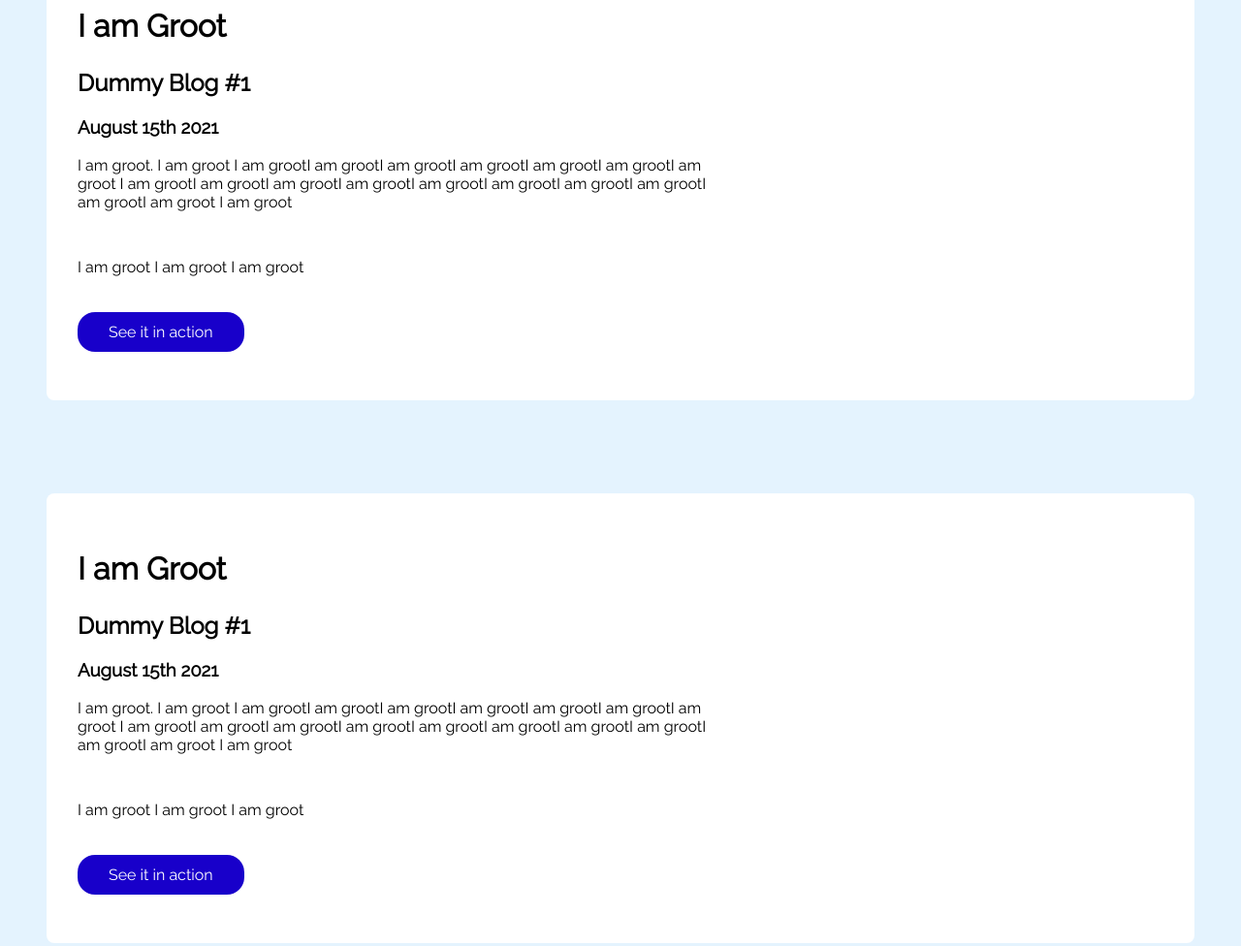
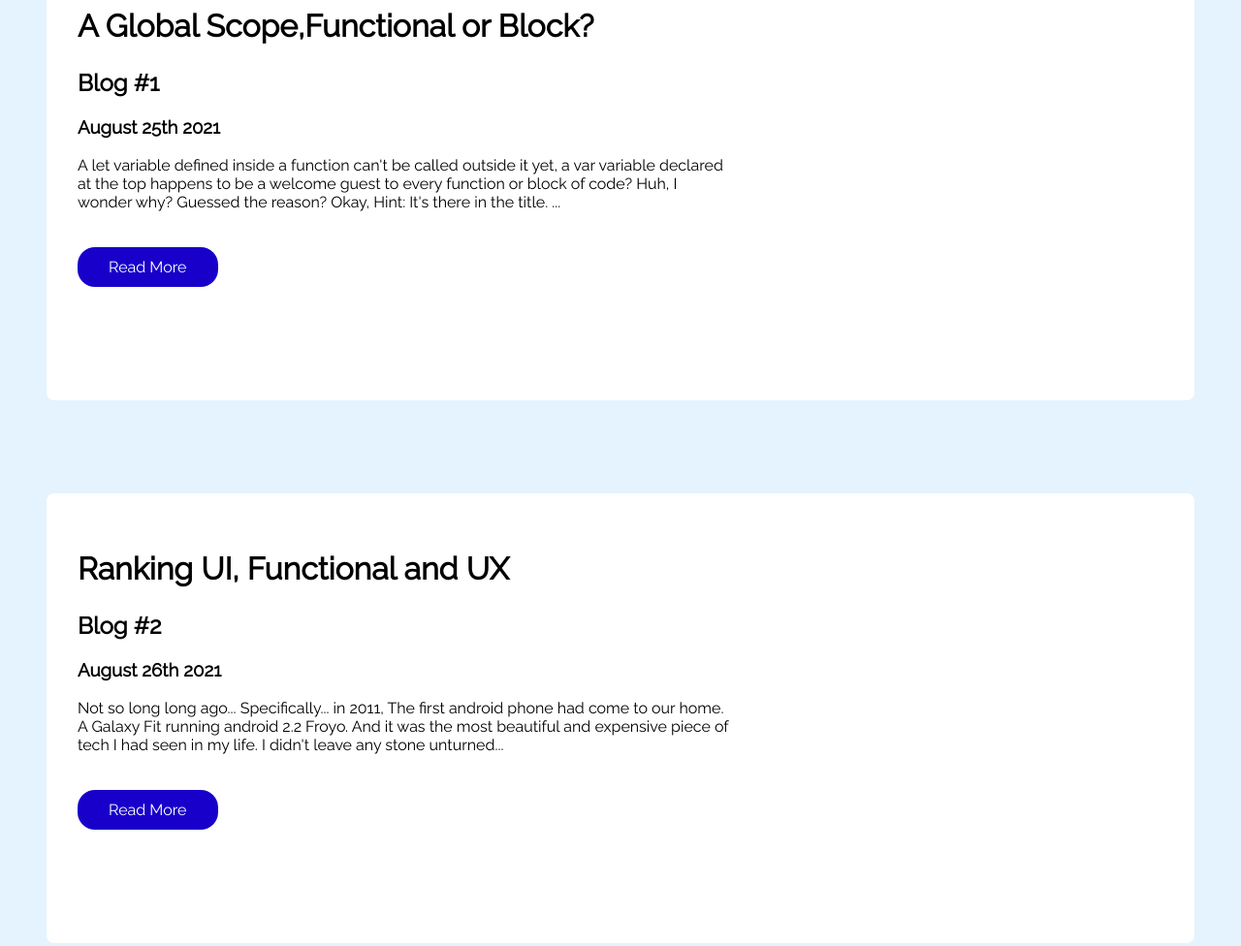
Before and after one commit to srejitk/neogcamp-portfolio, a website built with Parcel: page blogs.html in a window 1280 px wide. Shown: the part 800-1776 px from the top of the page at 97% size. Built offline with nearby package versions, Linux system fonts and the light colour scheme.

Commit message:
doc: Added Blogs

```diff
--- a/blogs.html
+++ b/blogs.html
@@ -45,18 +45,28 @@
             </div>
           </div>
         </div>
-      <section class="blog-one">
+        <section class="blog-one">
           <div class="blog-details">
-            <h1>I am Groot</h1>
-            <h2>Dummy Blog #1</h2>
-            <h3>August 15th 2021</h3>
+            <h1>A Global Scope,Functional or Block?</h1>
+            <h2>Blog #1</h2>
+            <h3>August 25th 2021</h3>
             <p>
-               I am groot. I am groot I am grootI am grootI am grootI am grootI am grootI am grootI am groot
-               I am grootI am grootI am grootI am grootI am grootI am grootI am grootI am grootI am grootI am groot
-               I am groot
+              A let variable defined inside a function can't be called outside it yet, a var variable declared at the top happens to be a welcome guest to every function or block of code? Huh, I wonder why? Guessed the reason? Okay, Hint: It's there in the title. ...
             </p>
-            <p>I am groot I am groot I am groot</p>
-            <a class="link link-primary" href="/blog-post-1.html">See it in action</a>
+
+            <a class="link link-primary" href="https://srejitk.hashnode.dev/a-global-scope-a-functional-or-a-block">Read More</a>
+          </div>
+        </section>
+        <section class="blog-one">
+          <div class="blog-details">
+            <h1>Ranking UI, Functional and UX</h1>
+            <h2>Blog #2</h2>
+            <h3>August 26th 2021</h3>
+            <p>
+              Not so long long ago... Specifically... in 2011, The first android phone had come to our home. A Galaxy Fit running android 2.2 Froyo. And it was the most beautiful and expensive piece of tech I had seen in my life. I didn't leave any stone unturned...
+            </p>
+
+            <a class="link link-primary" href="https://srejitk.hashnode.dev/form-over-functionality">Read More</a>
           </div>
         </section>
 
```
